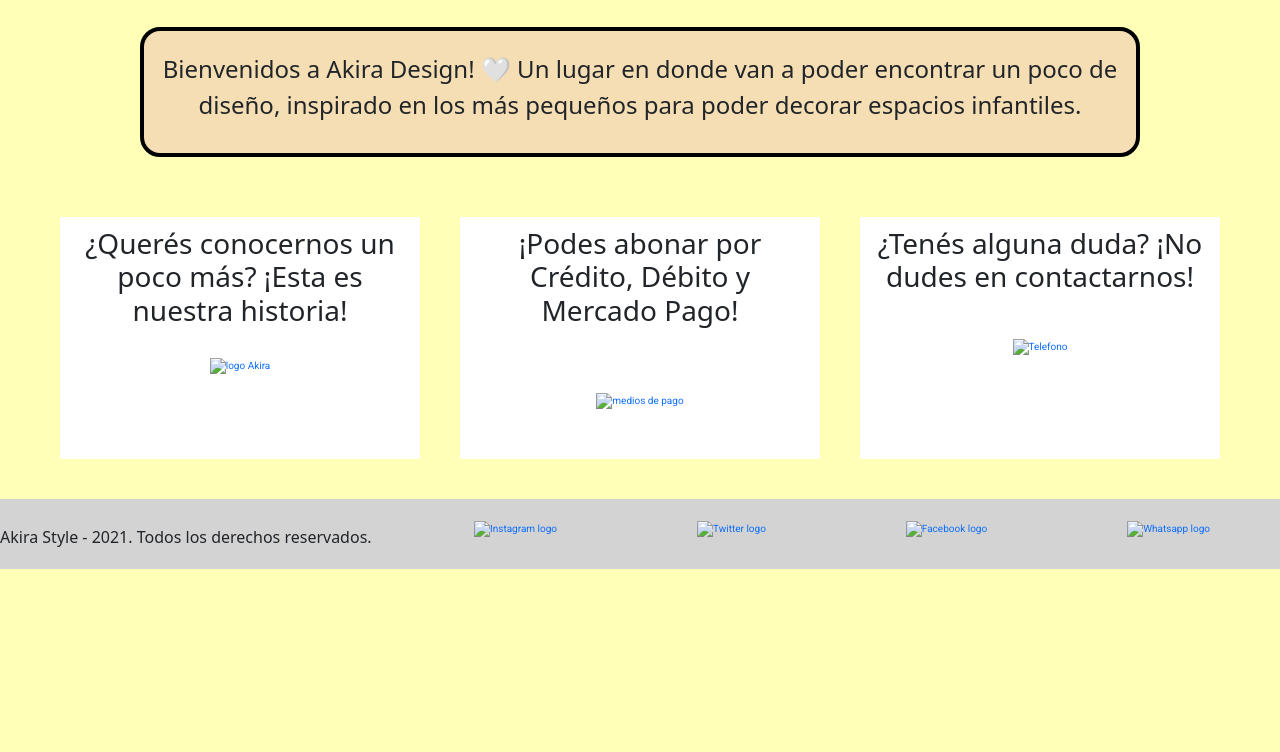
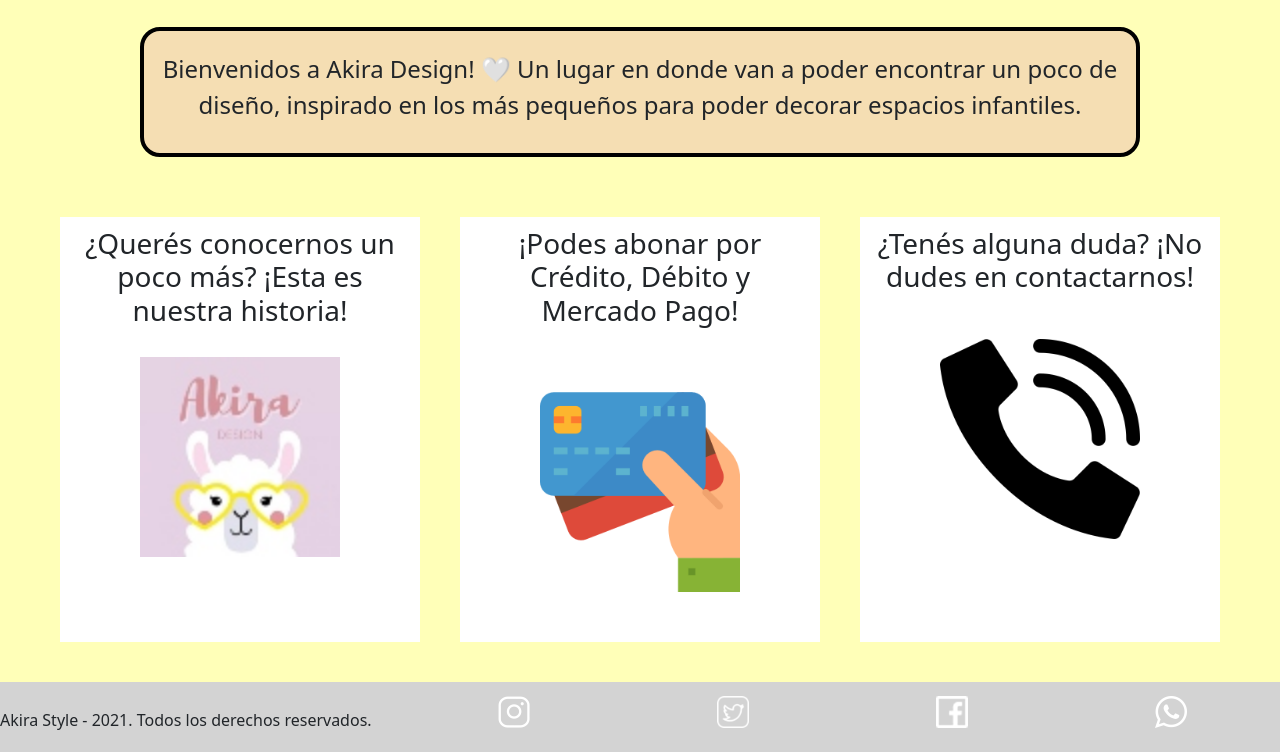
Before and after one commit to MatiasNicolasVazquez/AkiraStyle, a plain HTML site: page index.html in a window 1280 px wide. Shown: the part 596-1348 px from the top of the page. Before the commit the page ends 1165 px from the top, so only its background shows below. Drawn offline with nearby package versions, Linux system fonts and the light colour scheme; files that its build step writes are made by us from their sources; the site is published under a folder, as on GitHub Pages, so addresses that start at the root find nothing.

Commit message:
Correcion linkeo parte 3

```diff
--- a/index.html
+++ b/index.html
@@ -30,10 +30,10 @@
             <ul class="listaNavegador">
 
                 <li><a href="index.html">Inicio</a></li>
-                <li><a href="/paginas/nosotros.html">Nosotros</a></li>
-                <li><a href="/paginas/tienda.html">Tienda</a></li>
-                <li><a href="/paginas/contactanos.html">Contactanos</a></li>
-                <li><a href="/paginas/mediosdepago.html">Medios de Pago</a></li>
+                <li><a href="paginas/nosotros.html">Nosotros</a></li>
+                <li><a href="paginas/tienda.html">Tienda</a></li>
+                <li><a href="paginas/contactanos.html">Contactanos</a></li>
+                <li><a href="paginas/mediosdepago.html">Medios de Pago</a></li>
             </ul>
         </nav>
 
@@ -103,17 +103,17 @@
     <section class="secciondosindex">
         <div class="secciondosindex__colunmnauno">
             <h2>¿Querés conocernos un poco más? ¡Esta es nuestra historia!</h2>
-            <a href="/paginas/nosotros.html"> <img src="/imagenes/Akira.jpg" alt="logo Akira"
+            <a href="paginas/nosotros.html"> <img src="imagenes/Akira.jpg" alt="logo Akira"
                     class="secciondosindex__colunmnauno__imagen"></a>
         </div>
         <div class="secciondosindex__colunmnados">
             <h2>¡Podes abonar por Crédito, Débito y Mercado Pago!</h2>
-            <a href="/paginas/mediosdepago.html"><img src="/imagenes/debit-card.png" alt="medios de pago"
+            <a href="paginas/mediosdepago.html"><img src="imagenes/debit-card.png" alt="medios de pago"
                     class="secciondosindex__colunmnados__imagen"></a>
         </div>
         <div class="secciondosindex__colunmnatres">
             <h2>¿Tenés alguna duda? ¡No dudes en contactarnos!</h2>
-            <a href="/paginas/"> <img src="/imagenes/phone-call.png" alt="Telefono"
+            <a href="paginas/contactanos.html"> <img src="imagenes/phone-call.png" alt="Telefono"
                     class="secciondosindex__colunmnatres__imagen"></a>
         </div>
     </section>
@@ -123,15 +123,15 @@
         <p class="footer__texto">Akira Style - 2021. Todos los derechos reservados.</p>
         <ul class="footer__lista">
 
-            <li><a href="https://instagram.com/design_akira?utm_medium=copy_link"><img src="/imagenes/instagram.png"
+            <li><a href="https://instagram.com/design_akira?utm_medium=copy_link"><img src="imagenes/instagram.png"
                         alt="Instagram logo" class="footer__lista__instagram"></a></li>
             <!--Imagen de Instagram-->
-            <li><a href=""><img src="/imagenes/twitter.png" alt="Twitter logo" class="footer__lista__twitter"></a></li>
+            <li><a href=""><img src="imagenes/twitter.png" alt="Twitter logo" class="footer__lista__twitter"></a></li>
             <!--Imagen de Twitter-->
-            <li><a href=""><img src="/imagenes/facebook.png" alt="Facebook logo" class="footer__lista__facebook"></a>
+            <li><a href=""><img src="imagenes/facebook.png" alt="Facebook logo" class="footer__lista__facebook"></a>
             </li>
             <!--Imagen de Facebook-->
-            <li><a href=""><img src="/imagenes/whatsapp.png" alt="Whatsapp logo" class="footer__lista__whatsapp"></a>
+            <li><a href=""><img src="imagenes/whatsapp.png" alt="Whatsapp logo" class="footer__lista__whatsapp"></a>
             </li>
             <!--Imagen de WhatsApp-->
         </ul>
```
